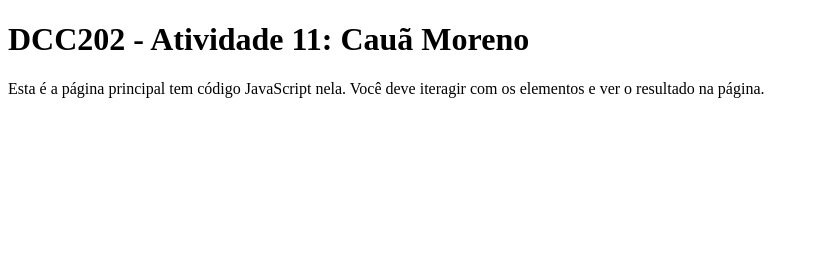
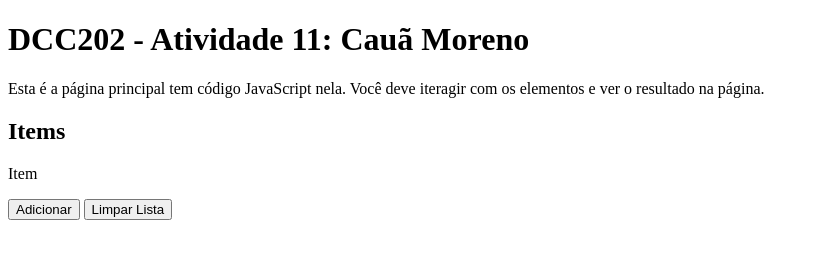
Before and after one commit to ufjf-dcc202/ufjf-dcc202-2023-3-b-atv11-CauaMoreno, a plain HTML site: page index.html in a window 1280 px wide. Shown: the whole page, without its empty margins (0-819 px from the left). Drawn offline with Linux system fonts and the light colour scheme; a script that the page names is missing.

Commit message:
cria section com título, parágrafo, botões e lista

```diff
--- a/index.html
+++ b/index.html
@@ -10,6 +10,13 @@
     <main>
         <h1>DCC202 - Atividade 11: Cauã Moreno</h1>
         <p>Esta é a página principal tem código JavaScript nela. Você deve iteragir com os elementos e ver o resultado na página.</p>
+        <section>
+            <h2>Items</h2>
+            <p id="entrada" contenteditable>Item</p>
+            <button id="adicionar">Adicionar</button>
+            <button id="limpar">Limpar Lista</button>
+            <ol id="itens"></ol>
+        </section>
     </main>
 </body>
 </html>
```
